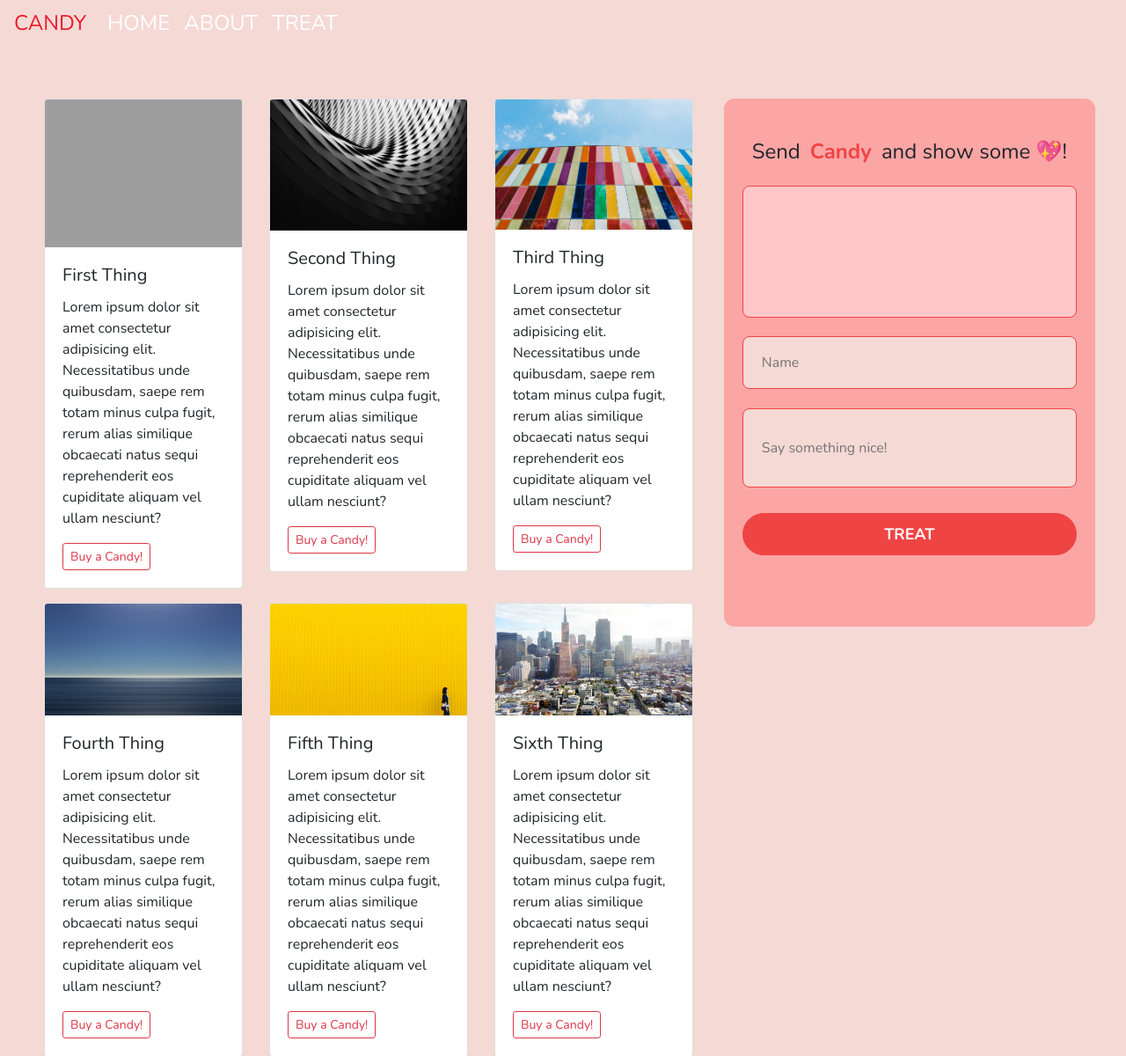
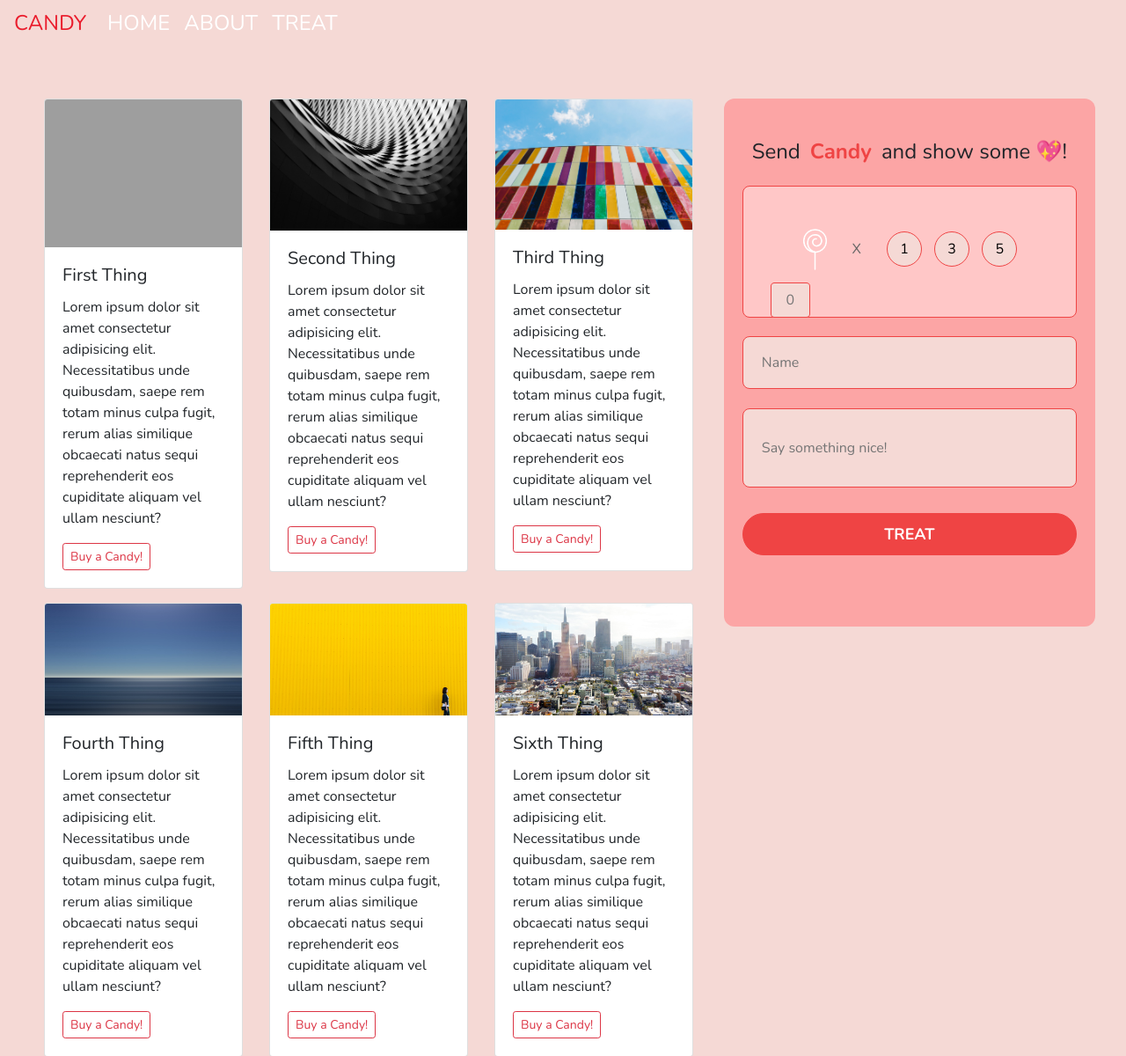
Before and after one commit to iTanmayGupta/Candii, a Flask app: page /treat in a window 1280 px wide. Shown: the top 1200 px of the page at 88% size. Run offline with Flask 2, Linux system fonts and the light colour scheme; some libraries are stand-ins or nearby versions; grey boxes are pictures that could not be loaded.

Commit message:
Treat page done

```diff
--- a/templates/treat.html
+++ b/templates/treat.html
@@ -78,19 +78,24 @@
     <div id="paymentBox">
       <!-- Heading -->
       <span id="paymentH"> Send <mark class="red">Candy</mark> and show some 💖!</span>
+
       <!-- amount box -->
       <div id="amountBox">
-
+        <img src="../static/home/imgs/lolli_icon.png" id="amountImg">
+        <span id="x">X</span>
+        <button class="amountNum">1</button>
+        <button class="amountNum">3</button>
+        <button class="amountNum">5</button>
+        <input type="number"
+               maxlength="2"
+               placeholder="0"
+               id="finalAmount">
+        </input>
       </div>
       <!-- name -->
-      <input id="nameBox" placeholder="Name">
-
-      </input>
+      <input id="nameBox" placeholder="Name"></input>
       <!-- message -->
-      <input id="messageBox" placeholder="Say something nice!" maxlength="55">
-
-      </input>
-
+      <input id="messageBox" placeholder="Say something nice!" maxlength="55"></input>
       <button id="sendMoney"> TREAT </button>
     </div>
 
```
